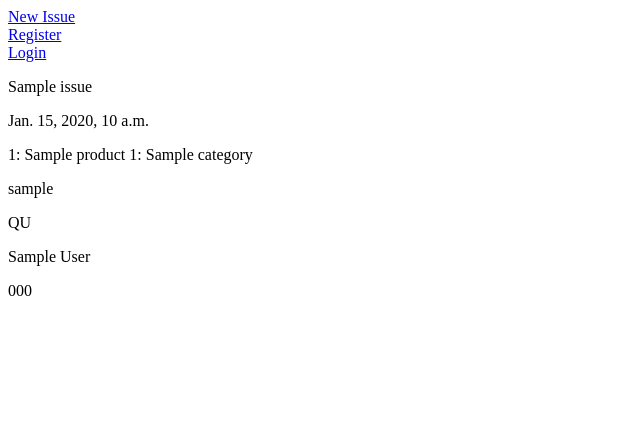
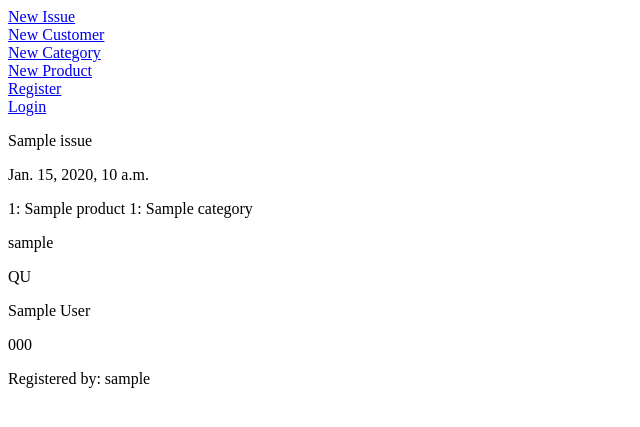
Before and after one commit to oguzcan-yavuz/IssueTracker, a Django app: page / in a window 1280 px wide. Shown: the top 427 px of the page, without its empty margins (0-640 px from the left). Run offline with Django 3.2, Linux system fonts and the light colour scheme; tables that the repository leaves empty hold one stand-in row (values such as "Sample post").

Commit message:
All models now have their forms. Customers also have registered_by attribute now which dquote> saves id of the tech_guy who saved the customer.

```diff
--- a/issues/models.py
+++ b/issues/models.py
@@ -8,7 +8,7 @@ class Issue(models.Model):
         ('FI', 'FIXING'),
         ('DO', 'DONE'),
     )
-    name = models.CharField(max_length=1000, unique=True)
+    name = models.CharField(max_length=1000)
     creation_time = models.DateTimeField(auto_now_add=True)
     product = models.ForeignKey('Product', related_name="broken_product")
     tech_guy = models.ForeignKey(settings.AUTH_USER_MODEL, blank=True)
@@ -33,6 +33,7 @@ class Customer(models.Model):
     id_number = models.CharField(max_length=20, blank=True, null=True)
     gender = models.CharField(max_length=1, choices=GENDERS, blank=True, null=True)
     company_name = models.CharField(max_length=100, blank=True, null=True)
+    registered_by = models.ForeignKey(settings.AUTH_USER_MODEL, blank=True)
 
     def __str__(self):
         return "{0}".format(self.name)
--- a/issues/templates/issues/index.html
+++ b/issues/templates/issues/index.html
@@ -2,10 +2,21 @@
 {% block body %}
     <a href="{% url 'new_issue' %}">New Issue</a>
     <br>
-    <a href="{% url 'register' %}">Register</a>
+    <a href="{% url 'new_customer' %}">New Customer</a>
     <br>
-    <a href="{% url 'login' %}">Login</a>
+    <a href="{% url 'new_category' %}">New Category</a>
     <br>
+    <a href="{% url 'new_product' %}">New Product</a>
+    <br>
+    {% if request.user.is_authenticated %}
+        <a href="{% url 'logout' %}">Logout</a>
+        <br>
+    {% else %}
+        <a href="{% url 'register' %}">Register</a>
+        <br>
+        <a href="{% url 'login' %}">Login</a>
+        <br>
+    {% endif %}
     {% for issue in issue_list %}
         <p>{{ issue.name }}</p>
         <p>{{ issue.creation_time }}</p>
@@ -14,6 +25,7 @@
         <p>{{ issue.status }}</p>
         <p>{{ issue.customer }}</p>
         <p>{{ issue.customer.phone }}</p>
+        <p>Registered by: {{ issue.customer.registered_by }}</p>
         <br>
     {% endfor %}
 {% endblock %}
--- a/issues/urls.py
+++ b/issues/urls.py
@@ -5,4 +5,7 @@ urlpatterns = [
     url(r'^$', MainView.as_view(), name="main"),
     url(r'^issues/$', AddIssueView.as_view(), name="new_issue"),
     url(r'^register/$', UserView.as_view(), name="register"),
+    url(r'^customers/$', AddCustomerView.as_view(), name="new_customer"),
+    url(r'^categories/$', AddCategoryView.as_view(), name="new_category"),
+    url(r'^products/$', AddProductView.as_view(), name="new_product"),
 ]
--- a/issues/views.py
+++ b/issues/views.py
@@ -16,7 +16,7 @@ class AddIssueView(LoginRequiredMixin, CreateView):
     Creates new issues.
     """
     form_class = AddIssueForm
-    template_name = 'issues/issue_add.html'
+    template_name = 'issues/basic_form.html'
     success_url = "/"
 
     def form_valid(self, form):
@@ -24,25 +24,29 @@ class AddIssueView(LoginRequiredMixin, CreateView):
         return super(AddIssueView, self).form_valid(form)
 
 
-# class AddCustomerView(LoginRequiredMixin, CreateView):
-#     """Creates new customers"""
-#     form_class = CustomerForm
-#     template_name = ""
-#     success_url = "/"
-#
-#
-# class AddCategoryView(LoginRequiredMixin, CreateView):
-#     """Creates new categories"""
-#     form_class = CategoryForm
-#     template_name = ""
-#     success_url = "/"
-#
-#
-# class AddProductView(LoginRequiredMixin, CreateView):
-#     """Creates new products"""
-#     form_class = ProductForm
-#     template_name = "/"
-#     success_url = "/"
+class AddCustomerView(LoginRequiredMixin, CreateView):
+    """Creates new customers"""
+    form_class = CustomerForm
+    template_name = "issues/basic_form.html"
+    success_url = "/"
+
+    def form_valid(self, form):
+        form.instance.registered_by = self.request.user
+        return super(AddCustomerView, self).form_valid(form)
+
+
+class AddCategoryView(LoginRequiredMixin, CreateView):
+    """Creates new categories"""
+    form_class = CategoryForm
+    template_name = "issues/basic_form.html"
+    success_url = "/"
+
+
+class AddProductView(LoginRequiredMixin, CreateView):
+    """Creates new products"""
+    form_class = ProductForm
+    template_name = "issues/basic_form.html"
+    success_url = "/"
 
 
 class UserView(CreateView):
```
Also changed, not shown: issues/forms.py (+23 -17 lines), issues/migrations/0008_customer_registered_by.py (added), issues/migrations/0009_auto_20170819_2101.py (added), issues/templates/issues/basic_form.html (renamed from issues/templates/issues/issue_add.html).
